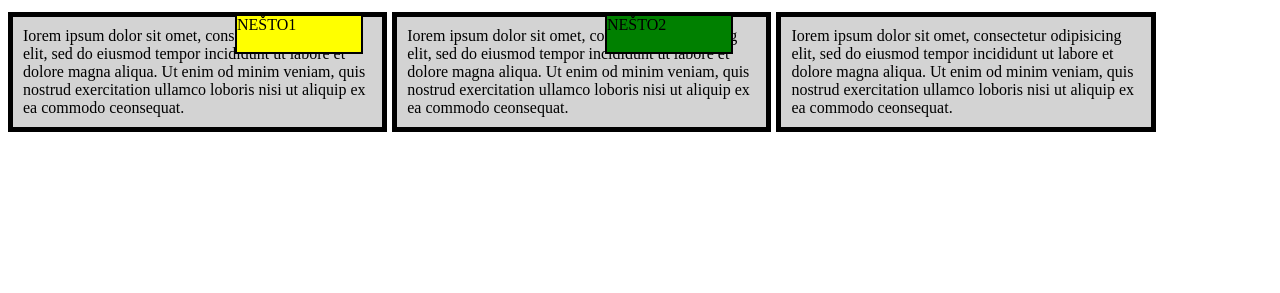
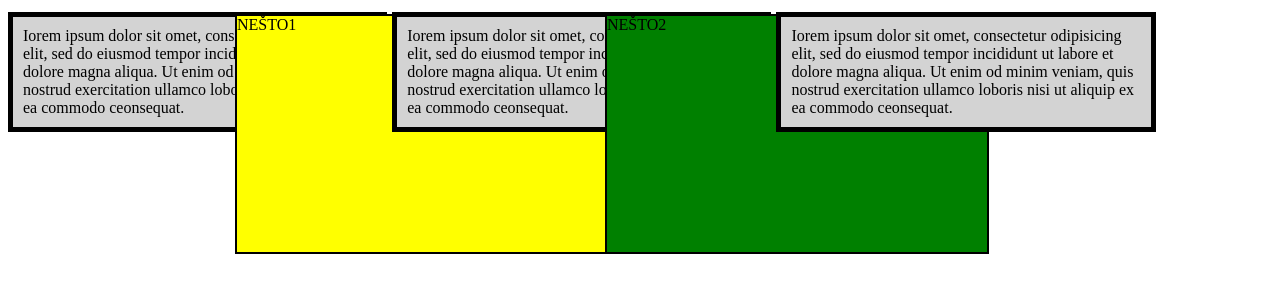
Before and after one commit to sanchopansa75/module2-solution, a plain HTML site: page index.html in a window 1280 px wide. Shown: the part 61-354 px from the top of the page. Drawn offline with Linux system fonts and the light colour scheme.

Commit message:
da9885bvgg

```diff
--- a/index.html
+++ b/index.html
@@ -63,8 +63,8 @@ h1 {
   border: 2px solid black;
   margin: 5px;
   position: absolute;
-  width: 10%;
-  height: 5%;
+  width: 30%;
+  height: 30%;
   left: 230px;
   top: 70px;
      }
@@ -83,8 +83,8 @@ h1 {
   border: 2px solid black;
   margin: 5px;
   position: absolute;
-  width: 10%;
-  height: 5%;
+  width: 30%;
+  height: 30%;
   left: 600px;
   top: 70px;
      }
```
